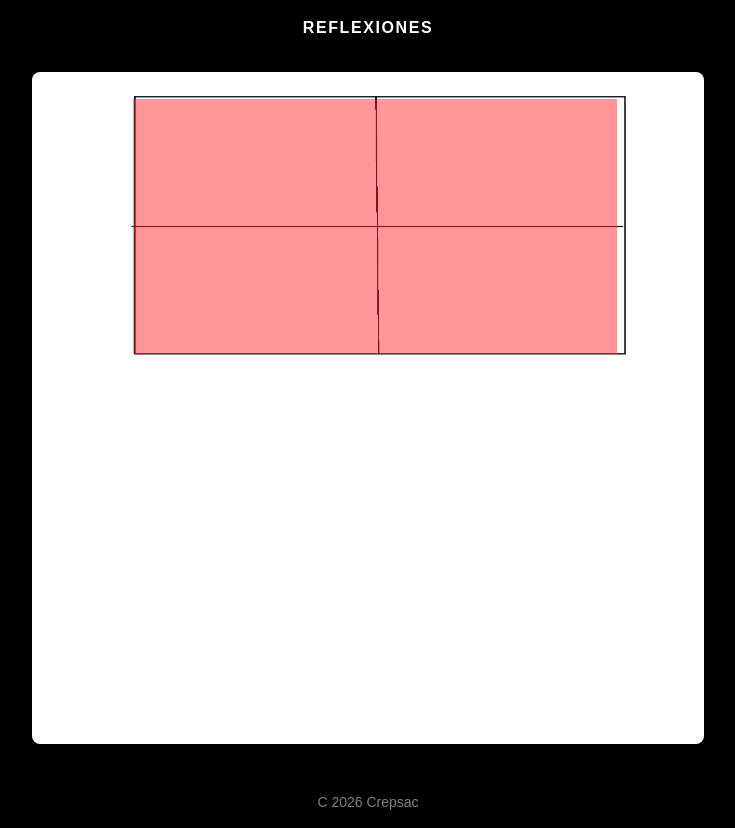
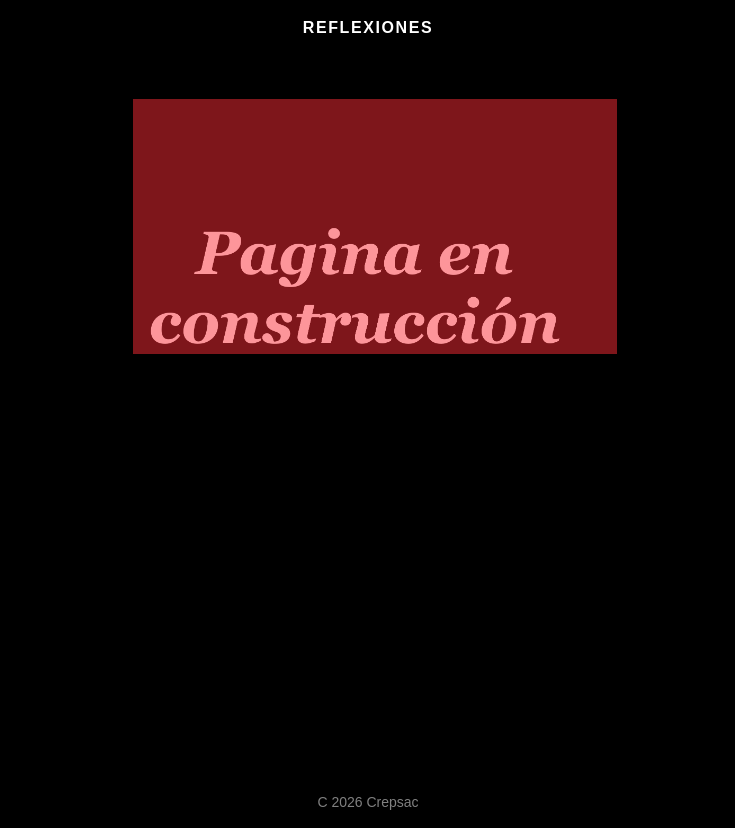
Before and after one commit to sgcrepsac/my-ep-site, a Next.js app: page / in a window 1280 px wide. Shown: the whole page, without its empty margins (272-1007 px from the left). Built offline with nearby package versions, Linux system fonts and the light colour scheme.

Commit message:
Added temporal cover

```diff
--- a/data/ep-data.ts
+++ b/data/ep-data.ts
@@ -8,7 +8,7 @@ export interface Song {
 }
 
 export const EP_DATA = {
-    mainCover: "/images/EP-Template.png",
+    mainCover: "/images/EP-Temporal.png",
     songs: [
         {
             id: "song-1",
```
Also changed, not shown: public/images/EP-Template2.png (added), public/images/EP-Temporal.png (added).
